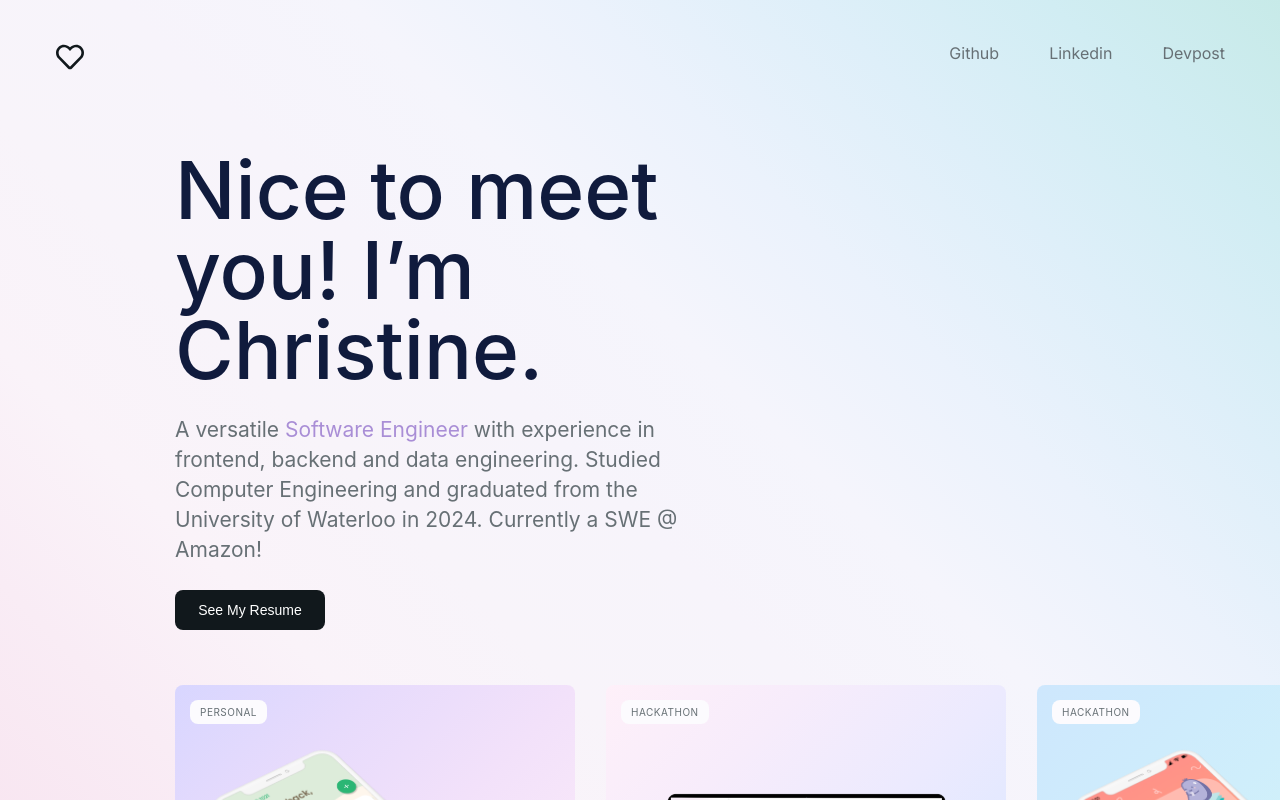
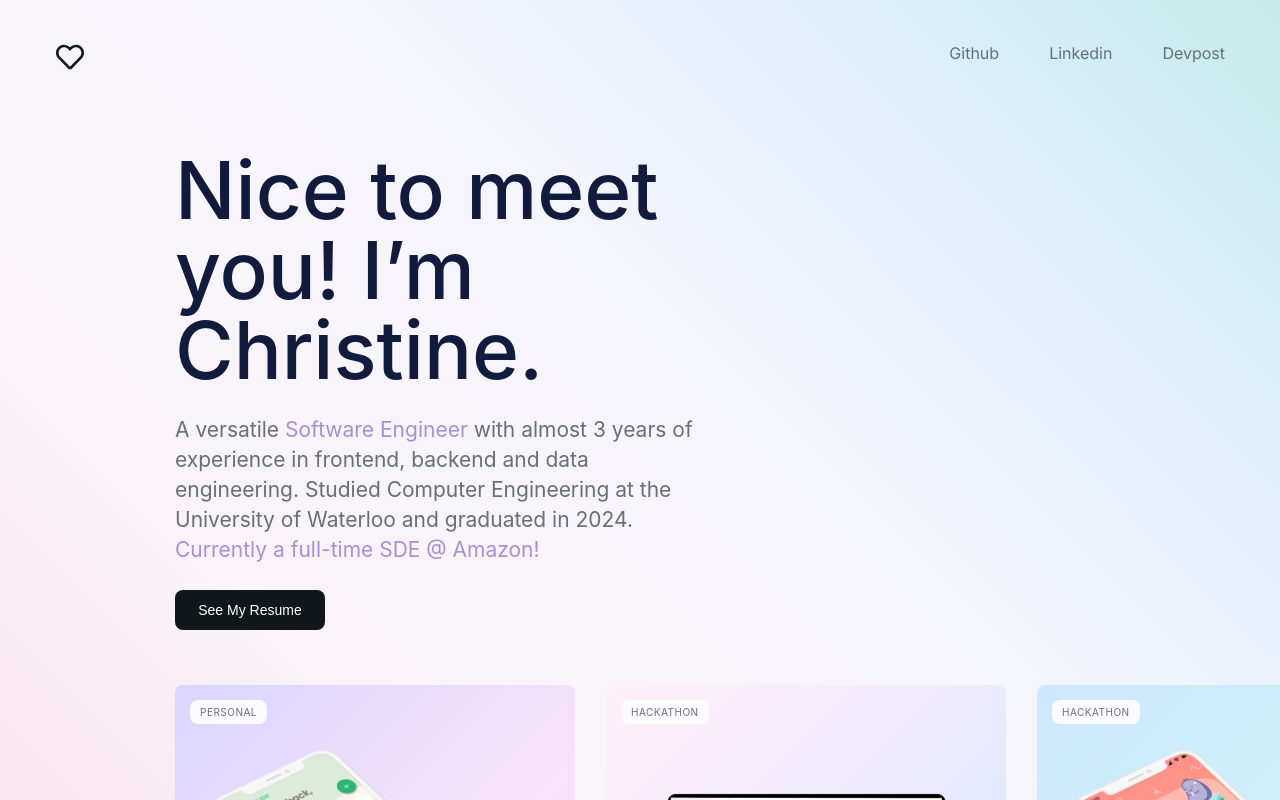
Before and after one commit to christinetrac/me, a React (Create React App) app: page / in a window 1280 px wide. Shown: the top 800 px of the page. Built offline with nearby package versions, Linux system fonts and the light colour scheme.

Commit message:
Update Home.js

```diff
--- a/src/Containers/Home/Home.js
+++ b/src/Containers/Home/Home.js
@@ -206,8 +206,8 @@ export default function Home(props) {
             <div className={styles.introContainer}>
                 <div className={styles.title}>Nice to meet you! I’m Christine.</div>
                 <div className={styles.subtitle}>
-                    A versatile <span>Software Engineer</span> with experience in frontend, backend and data engineering.
-                    Studied Computer Engineering and graduated from the University of Waterloo in 2024. Currently a SWE @ Amazon!
+                    A versatile <span>Software Engineer</span> with almost 3 years of experience in frontend, backend and data engineering.
+                    Studied Computer Engineering at the University of Waterloo and graduated in 2024. <span>Currently a full-time SDE @ Amazon!</span>
                 </div>
                 <button
                     className={props.isMobile && styles.noMargin}
```
